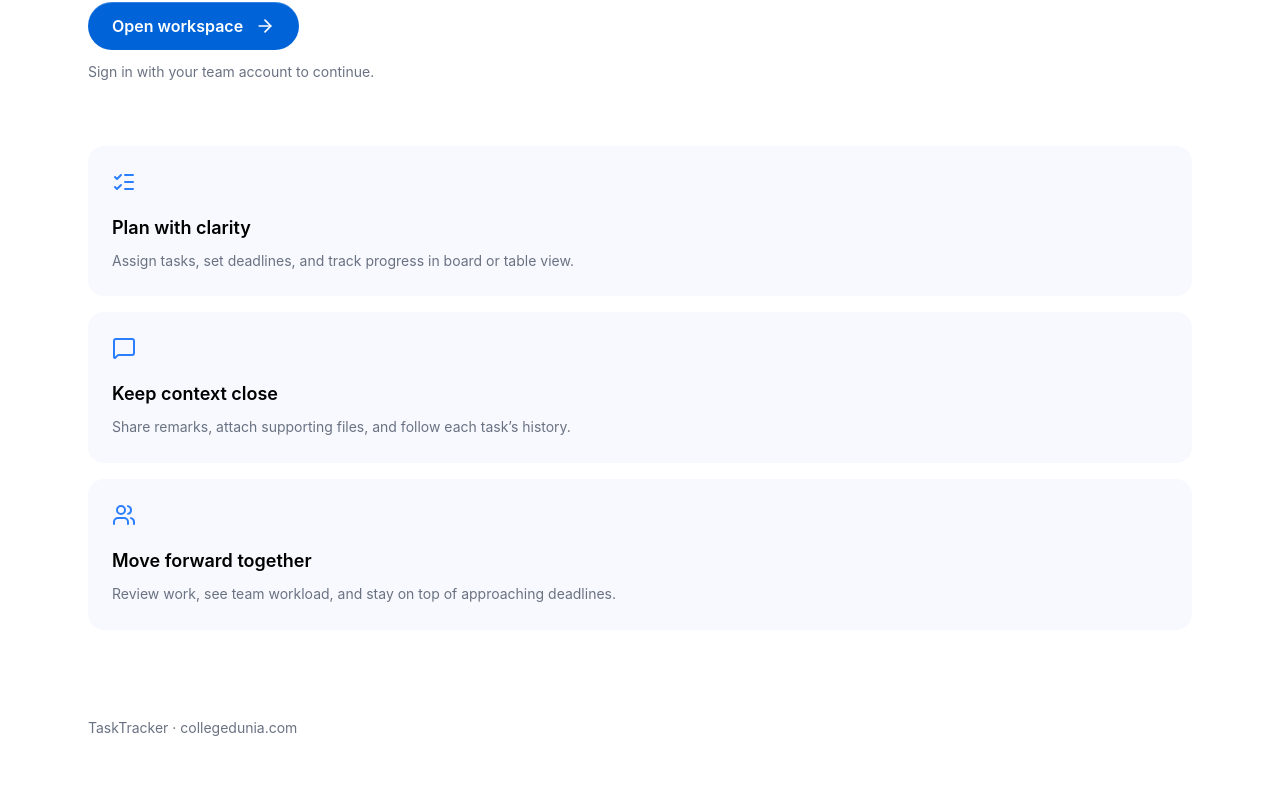
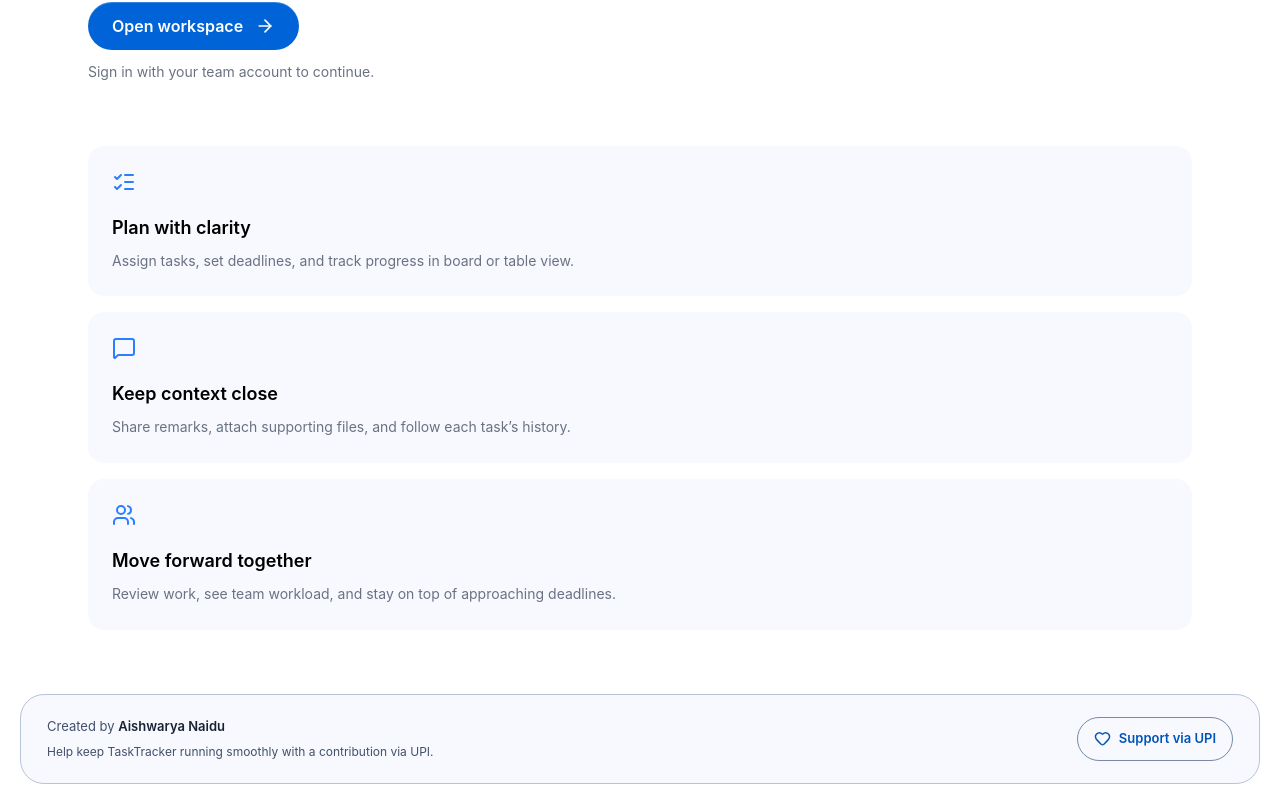
Before and after one commit to raavan96/tasktracker, a Next.js app: page / in a window 1280 px wide. Shown: the part 395-1203 px from the top of the page. Before the commit the page ends 1157 px from the top, so only its background shows below. Built offline with nearby package versions, Linux system fonts and the light colour scheme; no server answers.

Commit message:
Add creator credit and optional UPI support footer

```diff
--- a/src/app/glass.css
+++ b/src/app/glass.css
@@ -108,3 +108,11 @@ body {font-family:-apple-system,BlinkMacSystemFont,"Segoe UI",sans-serif}
 :root .workspace-page-heading h1 { margin-top:0; margin-bottom:0; }
 :root .workspace-page-heading + p { margin-top:.5rem; line-height:1.6; }
 :root .workspace-page-back { color:var(--foreground); }
+
+/* Shared creator credit and optional support, in normal document flow. */
+.app-footer{position:relative;display:flex;align-items:center;justify-content:space-between;gap:24px;width:calc(100% - 40px);max-width:1280px;margin:0 auto 24px;padding:22px 26px;border:1px solid var(--glass-line);border-radius:24px;background:var(--surface);color:var(--glass-muted);font-size:13px}
+.app-footer strong{color:var(--foreground);font-weight:600}.app-footer-support{font-size:12px;margin-top:6px;line-height:1.5}
+.app-support-button{display:inline-flex;align-items:center;justify-content:center;gap:8px;min-height:44px;white-space:nowrap;border:1px solid var(--field-border);border-radius:999px;padding:10px 16px;background:var(--surface);color:var(--glass-accent);font-size:13px;font-weight:600;cursor:pointer}
+.app-support-button:hover{background:var(--glass-selected)}.app-support-button:focus-visible{outline:3px solid var(--glass-accent);outline-offset:3px}
+@media(min-width:1280px){body:has(.workspace-shell)>.app-footer{max-width:none;width:calc(100% - 136px);margin-left:108px;margin-right:28px}}
+@media(max-width:600px){.app-footer{width:calc(100% - 24px);padding:20px;flex-direction:column;align-items:flex-start;gap:16px}}
--- a/src/app/layout.tsx
+++ b/src/app/layout.tsx
@@ -4,6 +4,7 @@ import "./globals.css";
 import "./glass.css";
 import { cookies } from 'next/headers';
 import ThemeProvider from '@/components/ThemeProvider';
+import AppFooter from '@/components/AppFooter';
 
 const geistSans = Geist({
   variable: "--font-geist-sans",
@@ -28,7 +29,7 @@ export default async function RootLayout({ children }: LayoutProps<"/">) {
       data-theme={theme}
       className={`${geistSans.variable} ${geistMono.variable} h-full antialiased`}
     >
-      <body className="min-h-full flex flex-col"><ThemeProvider initialTheme={theme}>{children}</ThemeProvider></body>
+      <body className="min-h-full flex flex-col"><ThemeProvider initialTheme={theme}>{children}<AppFooter /></ThemeProvider></body>
     </html>
   );
 }
--- a/src/app/page.tsx
+++ b/src/app/page.tsx
@@ -28,7 +28,6 @@ export default function HomePage() {
           ].map(({ icon: Icon, title, text }) => <section key={title} className="rounded-2xl border bg-surface p-6"><Icon className="mb-5 h-6 w-6 text-blue-500" /><h2 className="text-lg font-semibold">{title}</h2><p className="mt-2 text-sm leading-relaxed text-gray-500">{text}</p></section>)}
         </div>
       </main>
-      <footer className="mx-auto max-w-6xl border-t px-6 py-6 text-sm text-gray-500">TaskTracker · collegedunia.com</footer>
     </div>
   );
 }
--- /dev/null
+++ b/src/components/AppFooter.tsx
@@ -0,0 +1,10 @@
+'use client';
+import {useState} from 'react';
+import {Heart,Copy,ExternalLink} from 'lucide-react';
+import Modal from './Modal';
+const upiId='naidu.aishwarya9-1@okhdfcbank';
+const paymentUrl=`upi://pay?pa=${encodeURIComponent(upiId)}&pn=${encodeURIComponent('Aishwarya Naidu')}&cu=INR&tn=${encodeURIComponent('Support TaskTracker')}`;
+export default function AppFooter(){
+ const [open,setOpen]=useState(false),[message,setMessage]=useState('');
+ return <><footer className="app-footer"><div><p>Created by <strong>Aishwarya Naidu</strong></p><p className="app-footer-support">Help keep TaskTracker running smoothly with a contribution via UPI.</p></div><button type="button" className="app-support-button" onClick={()=>{setMessage('');setOpen(true);}}><Heart aria-hidden="true" size={17}/>Support via UPI</button></footer>{open&&<Modal title="Support TaskTracker" onClose={()=>setOpen(false)}><p className="text-sm text-gray-500">Your contribution helps cover hosting and keep TaskTracker running smoothly. Thank you for supporting the app.</p><div className="my-5 rounded-xl border p-4"><p className="mb-2 text-xs text-gray-500">UPI ID</p><p className="break-all text-sm font-semibold select-all">{upiId}</p></div><div className="flex flex-wrap gap-3"><button type="button" className="app-support-button" onClick={async()=>{try{await navigator.clipboard.writeText(upiId);setMessage('UPI ID copied.');}catch{setMessage('Please select and copy the UPI ID above.');}}}><Copy size={17} aria-hidden="true"/>Copy UPI ID</button><a className="app-support-button" href={paymentUrl}><ExternalLink size={17} aria-hidden="true"/>Open UPI app</a></div><p className="mt-4 text-xs text-gray-500">Contributions are optional. Choose the amount and confirm in your UPI app. On a computer, copy this ID into your phone’s UPI app.</p><p role="status" className="mt-3 text-sm">{message}</p></Modal>}</>;
+}
```
